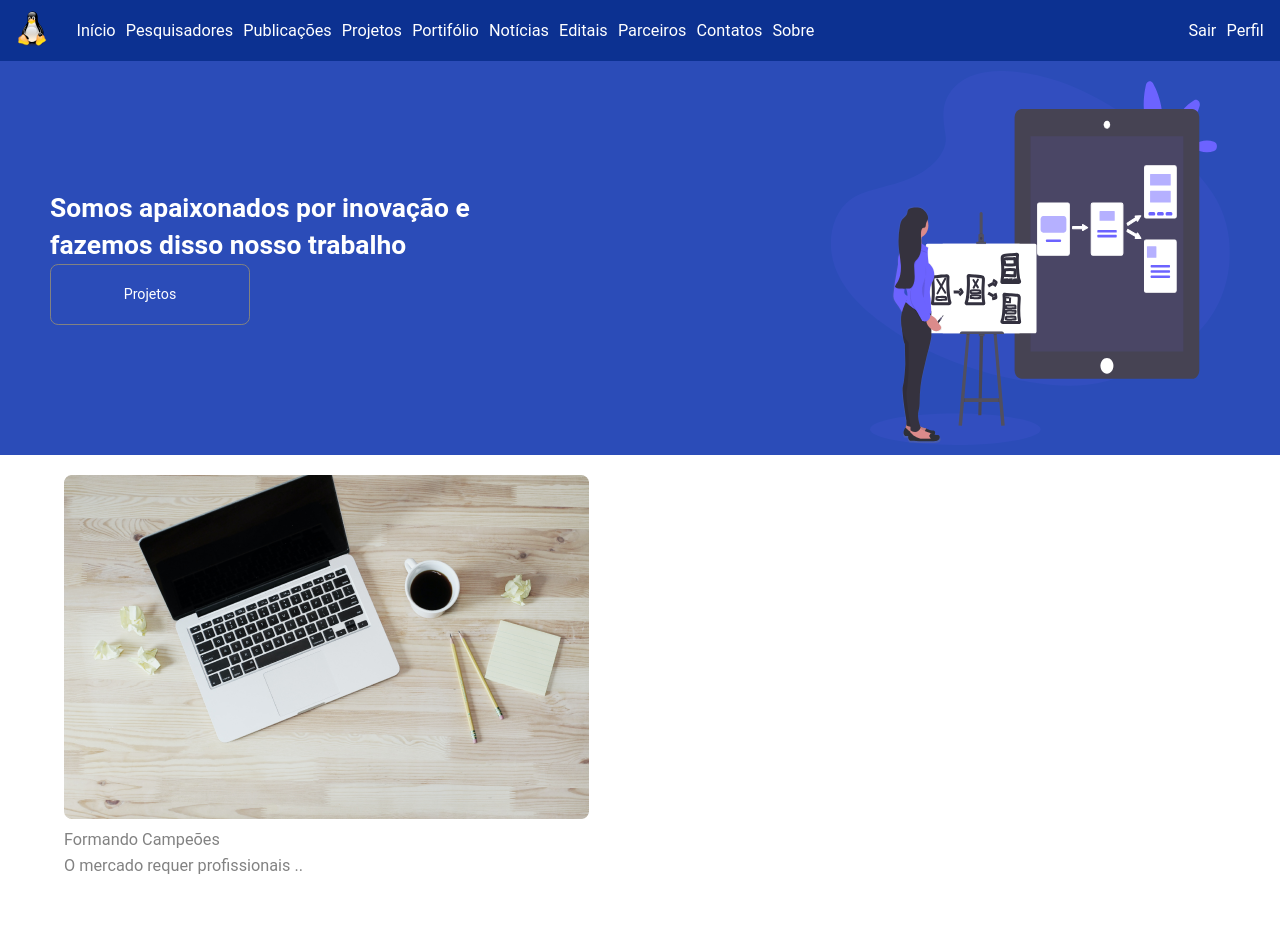
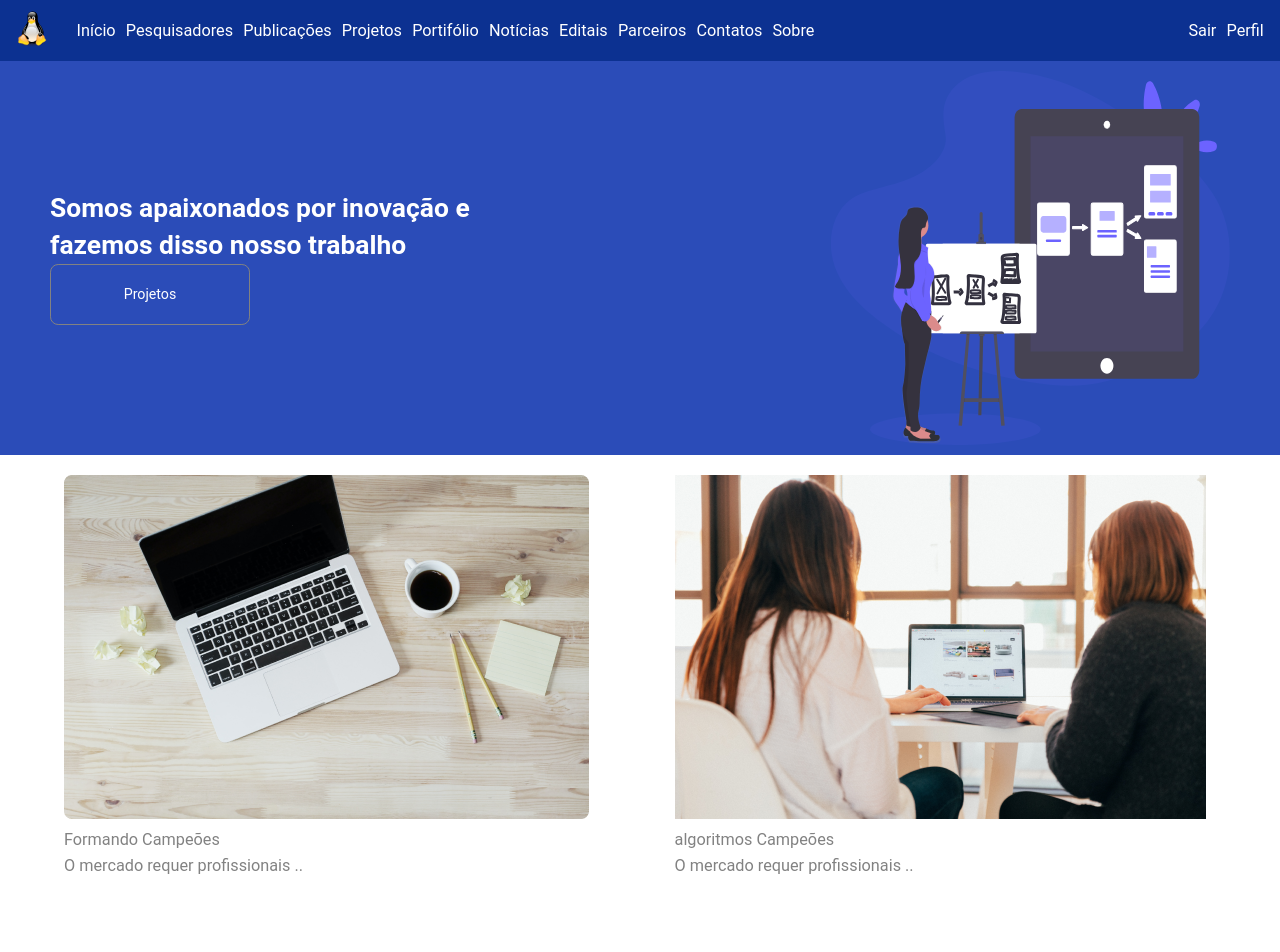
Before and after one commit to DiegoOlive/LIS-lab, a React (Create React App) app: page / in a window 1280 px wide. Shown: the top 952 px of the page. Built offline with nearby package versions, Linux system fonts and the light colour scheme.

Commit message:
projetos(home) telas grandes - aula 22

```diff
--- a/src/components/Projetos/index.tsx
+++ b/src/components/Projetos/index.tsx
@@ -8,6 +8,11 @@ const ProjetList = styled.section`
     font-family: 'Roboto', sans-serif;
     font-size: 1.6rem;
     line-height: 1.6rem;
+
+    @media (min-width: 768px){
+        display: flex;
+        justify-content: space-between;
+    }
 `
 
 const ProjetoName = styled.h2`
--- a/src/components/ProjetosCard/index.tsx
+++ b/src/components/ProjetosCard/index.tsx
@@ -3,6 +3,11 @@ import styled from 'styled-components';
 const Card = styled.article`
     height: 600px;
     overflow: hidden;
+
+    @media (min-width: 768px){
+        width: 47%
+
+    }
 `
 
 export default Card;
```
